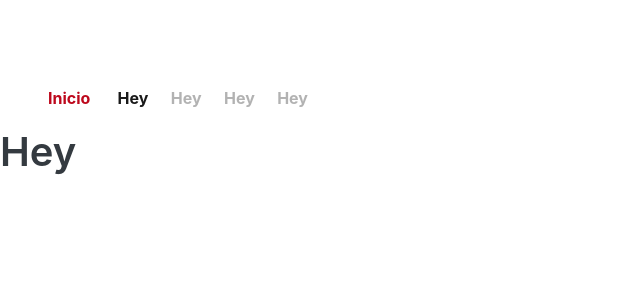
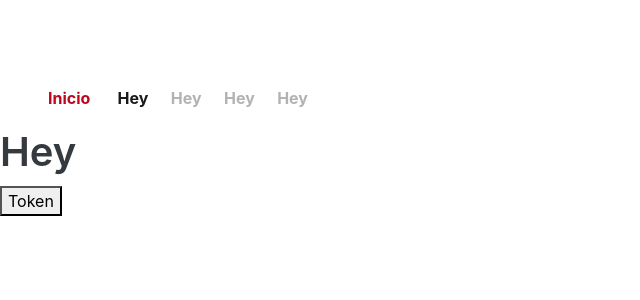
Before and after one commit to sahid99/mini-pinterest, a React (Create React App) app in the folder frontend/: page /test in a window 1280 px wide. Shown: the top 300 px of the page, without its empty margins (0-640 px from the left). Built offline with nearby package versions, Linux system fonts and the light colour scheme; no server answers.

Commit message:
redux auth with token works
sign in

```diff
--- a/frontend/src/actions/index.js
+++ b/frontend/src/actions/index.js
@@ -1 +1,6 @@
-// export const signin = ()
+export const signin = (tk) => {
+    return {
+        type: 'SIGNIN_SUCCESS',
+        payload: tk
+    }
+}
--- a/frontend/src/actions/types.js
+++ b/frontend/src/actions/types.js
@@ -1,3 +1,3 @@
-export const SIGNIN_SUCCESS = "SIGNIN_SUCCES";
-export const SIGNUP_SUCCESS = "SIGNUP_SUCCES";
+export const SIGNIN_SUCCESS = "SIGNIN_SUCCESS";
+export const SIGNUP_SUCCESS = "SIGNUP_SUCCESS";
 export const CHECK_AUTH = "CHECK_AUTH";
--- a/frontend/src/components/Test.js
+++ b/frontend/src/components/Test.js
@@ -1,10 +1,11 @@
 import React, { Component, useState, useEffect } from 'react';
 import axios from 'axios';
-import {useSelector} from 'react-redux';
+import {useDispatch} from 'react-redux';
+import {signin} from '../actions';
 
 export default function Test() {
 //https://www.robinwieruch.de/react-hooks-fetch-data
-
+    const dispatch = useDispatch();
     const [data, setData] = useState({ auth: true, token: "" });
 
     useEffect(() => {
@@ -26,7 +27,7 @@ export default function Test() {
     return (
         <div>
             <h1>Hey</h1>
-            {data.token}
+            <button onClick={()=>dispatch(signin(data.token))}>Token</button>
         </div>
     )
 }
```
